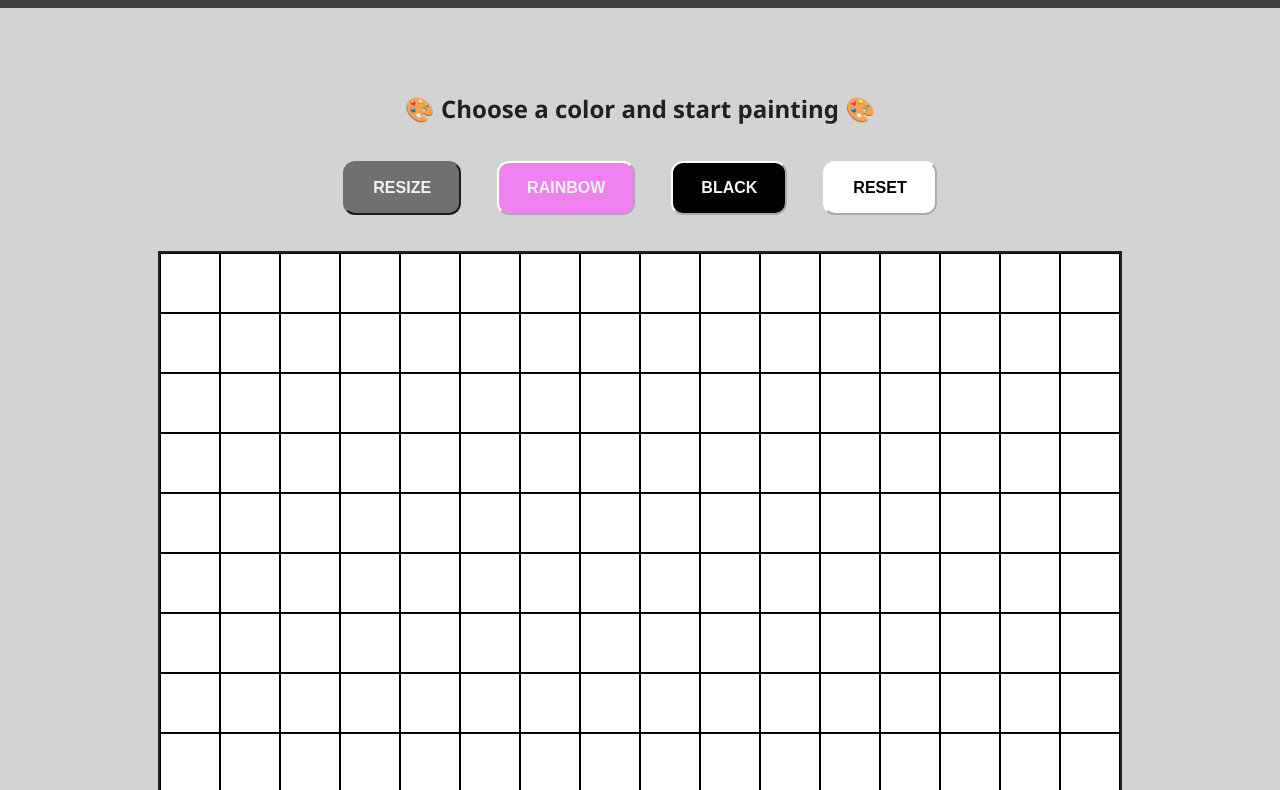
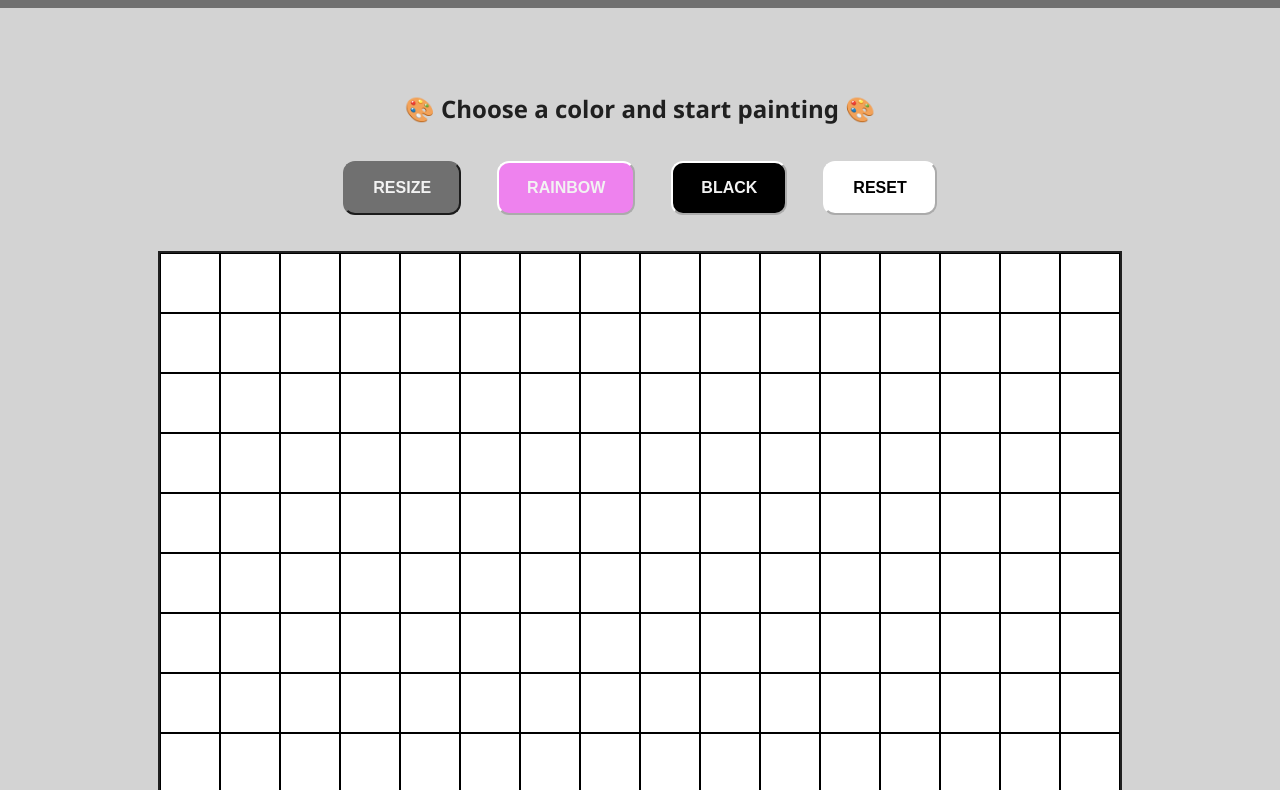
Before and after one commit to Krauzer94/odin-etch-a-sketch, a plain HTML site: page index.html in a window 1280 px wide. Shown: the part 85-875 px from the top of the page. Drawn offline with Linux system fonts and the light colour scheme.

Commit message:
Revert last change

```diff
--- a/style.css
+++ b/style.css
@@ -6,7 +6,7 @@
 
 body {
     font-family: Cantarell, "Segoe UI";
-    background-color: #404040;
+    background-color: #707070;
     margin: 0;
     padding: 0;
     display: flex;
```
